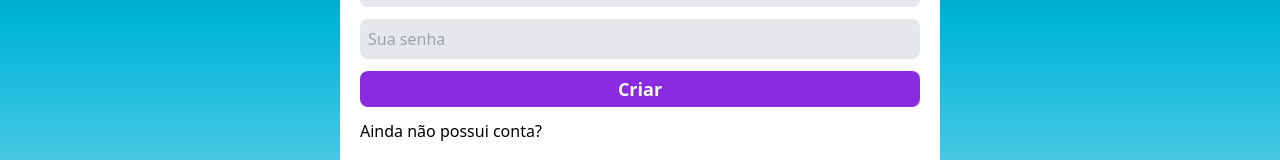
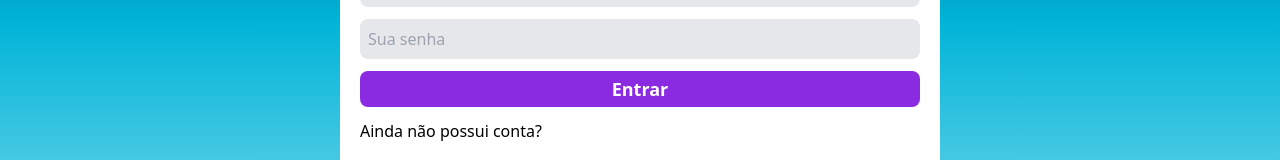
Before and after one commit to Luaxlz/tela-login, a Next.js app: page /login in a window 1280 px wide. Shown: the part 378-538 px from the top of the page. Built offline with nearby package versions, Linux system fonts and the light colour scheme.

Commit message:
Update login.jsx

```diff
--- a/src/pages/login.jsx
+++ b/src/pages/login.jsx
@@ -50,7 +50,7 @@ export default function LoginPage() {
                 <form onSubmit={handleForm} className=" flex flex-col gap-3 w-auto mt-4">
                     <Input type="email" placeholder="Seu e-mail" required value={formData.email} onChange={(e) => {handleFormEdit(e, 'email')}} />
                     <Input type="password" placeholder="Sua senha" required value={formData.password} onChange={(e) => {handleFormEdit(e, 'password')}} />
-                    <Button>Criar</Button>
+                    <Button>Entrar</Button>
                     {error && <p className="text-red-500 font-bold">{error}</p>}
                     <Link href="/register">Ainda não possui conta?</Link>
                 </form>
```
